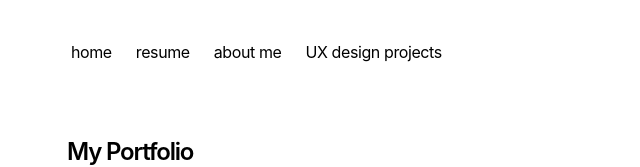
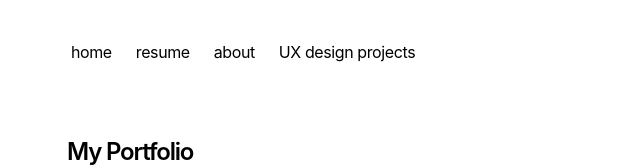
Before and after one commit to tara-morin/website, a Next.js app: page / in a window 1280 px wide. Shown: the top 167 px of the page, without its empty margins (285-925 px from the left). Built offline with nearby package versions, Linux system fonts and the light colour scheme.

Commit message:
about not about me

```diff
--- a/app/components/nav.tsx
+++ b/app/components/nav.tsx
@@ -8,7 +8,7 @@ const navItems = {
     name: 'resume',
   },
   '/about': {
-    name: 'about me',
+    name: 'about',
   },
   '/UX': {
     name: 'UX design projects',
```
